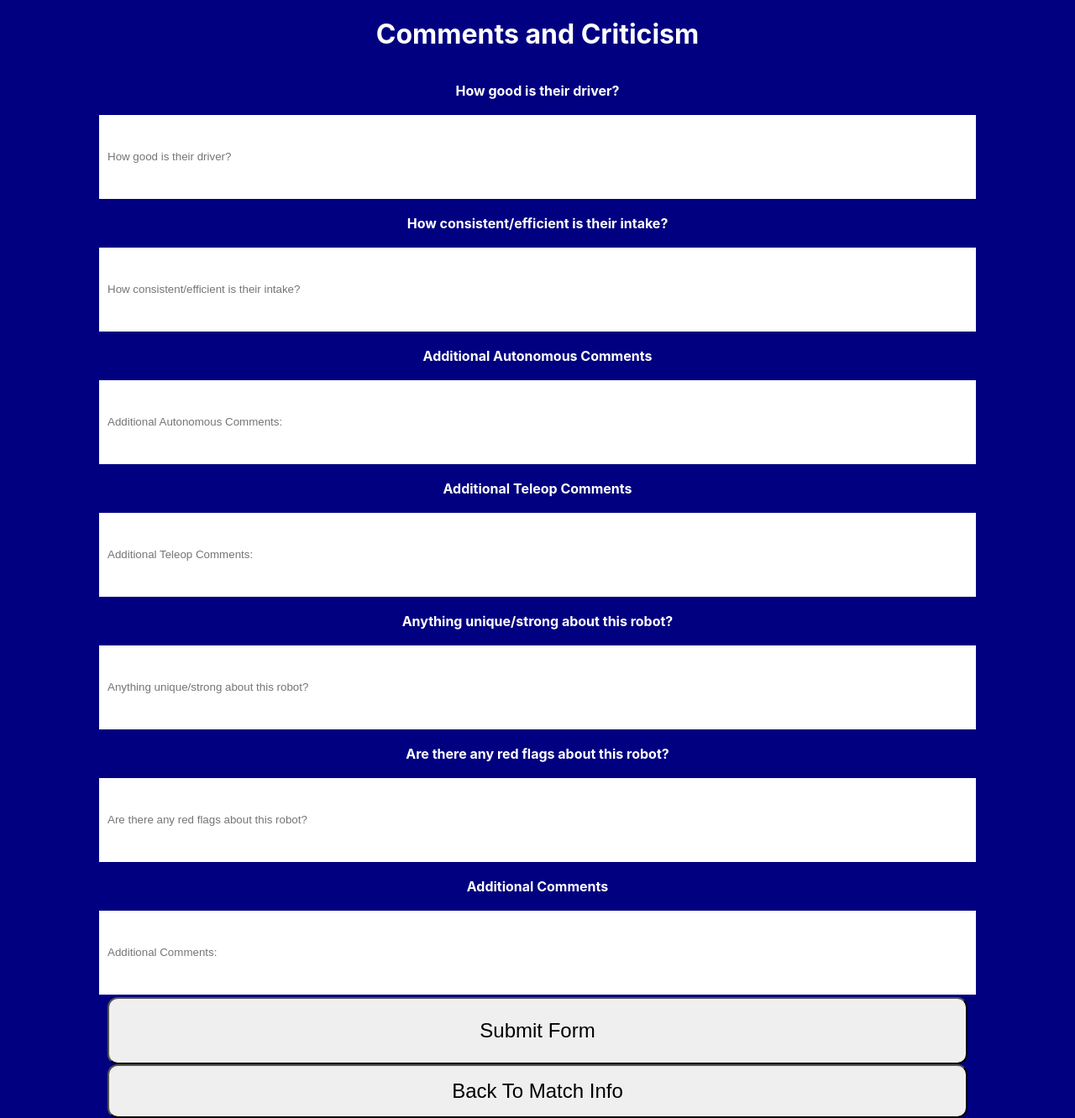
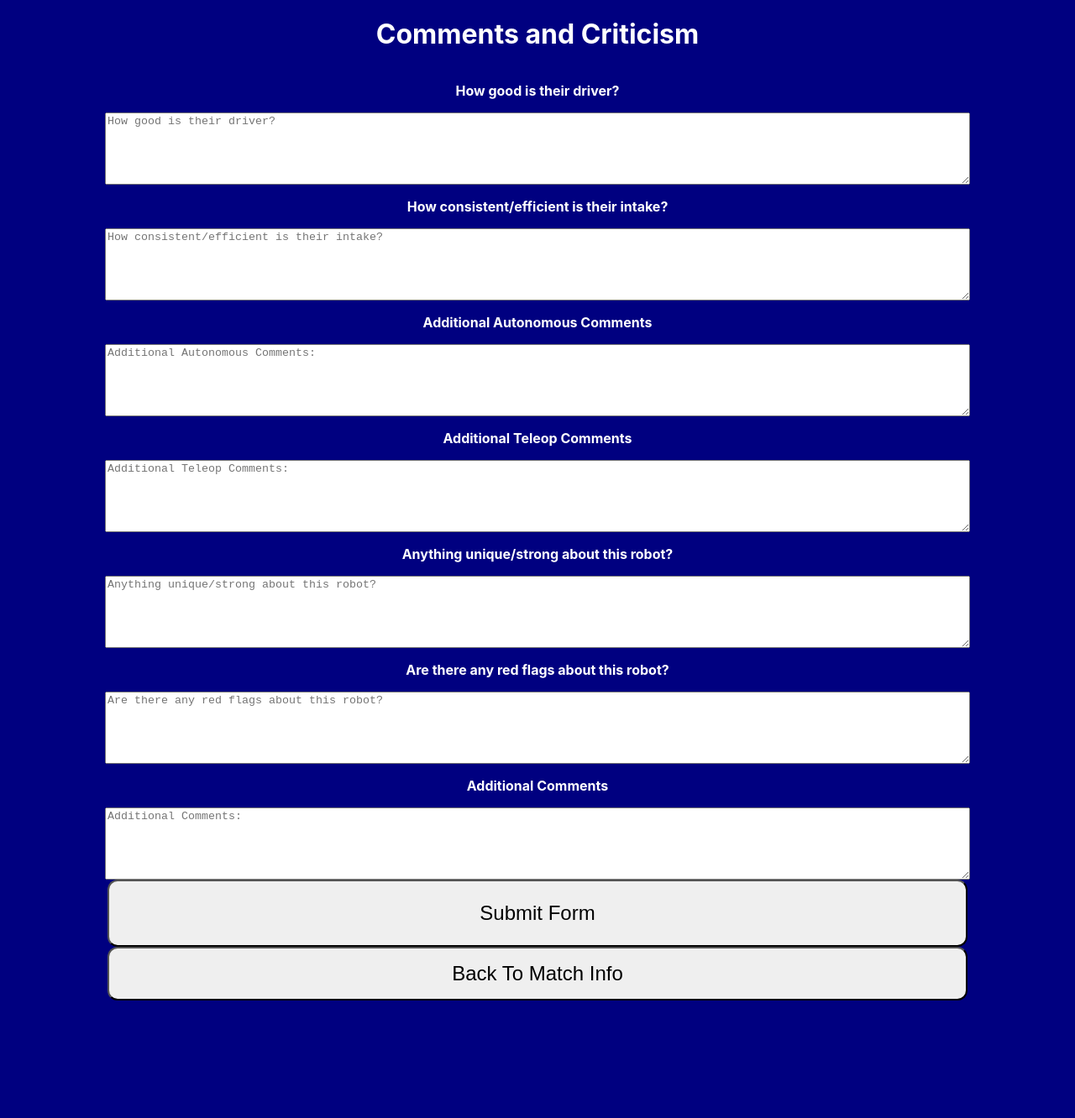
Before and after one commit to nerdherd/Nerd-Search, a React (Create React App) app in the folder Scouting-Form/: page /comments in a window 1280 px wide. Shown: the whole page at 84% size. After the commit the page ends 1192 px from the top, so only its background shows below. Built offline with nearby package versions, Linux system fonts and the light colour scheme.

Commit message:
Change comment boxes to wrap text
Use "textarea" instead of "input" to wrap the text for the comment inputs so users can see what they type

```diff
--- a/Scouting-Form/src/Pages/Comments.js
+++ b/Scouting-Form/src/Pages/Comments.js
@@ -45,74 +45,74 @@ function Comments({scouterComments, setScouterComments, completedForms, setCompl
         <div id='scouterComments'>
             <h1 id='title'>Comments and Criticism</h1>
             <p id="driverCommentsHeader"><b>How good is their driver?</b></p>
-            <input
+            <textarea
                 name = "driverComments"
                 placeholder="How good is their driver?"
                 onChange={handleChange}
-                type='text'
+                type='textarea'
                 value={scouterComments.driverComments}
                 className='inputField'
-            ></input>
+            ></textarea>
 
             <p id="intakeCommentsHeader"><b>How consistent/efficient is their intake?</b></p>
-            <input
+            <textarea
                 name = "intakeComments"
                 placeholder="How consistent/efficient is their intake?"
                 type='text'
                 onChange={handleChange}
                 className='inputField'
                 value={scouterComments.intakeComments}
-            ></input>
+            ></textarea>
 
             <p id="autoCommentsHeader"><b>Additional Autonomous Comments</b></p>
-            <input
+            <textarea
                 name = "autonomousComments"
                 placeholder="Additional Autonomous Comments:"
                 type='text'
                 onChange={handleChange}
                 className='inputField'
                 value={scouterComments.autonomousComments}
-            ></input>
+            ></textarea>
 
             <p id="teleopCommentsHeader"><b>Additional Teleop Comments</b></p>
-            <input
+            <textarea
                 name = "teleopComments"
                 placeholder="Additional Teleop Comments:"
                 onChange={handleChange}
                 type='text'
                 value={scouterComments.teleopComments}
                 className='inputField'
-            ></input>
+            ></textarea>
 
             <p id="uniqueCommentsHeader"><b>Anything unique/strong about this robot?</b></p>
-             <input
+             <textarea
                 name = "uniqueComments"
                 placeholder="Anything unique/strong about this robot?"
                 type='text'
                 onChange={handleChange}
                 className='inputField'
                 value={scouterComments.uniqueComments}
-            ></input>
+            ></textarea>
 
             <p id="redFlagsHeader"><b>Are there any red flags about this robot?</b></p>
-            <input
+            <textarea
                 name = "redFlags"
                 placeholder="Are there any red flags about this robot?"
                 type='text'
                 className='inputField'
                 onChange={handleChange}
                 value={scouterComments.redFlags}
-            ></input>
+            ></textarea>
 
             <p id="additionalCommentsHeader"><b>Additional Comments</b></p>
-            <input
+            <textarea
                 name = "additionalComments"
                 placeholder="Additional Comments:"
                 type='text'
                 className='inputField'
                 onChange={handleChange}
                 value={scouterComments.additionalComments}
-            ></input>
+            ></textarea>
 
             <button type='submit' onClick={handleSubmit} id='submitButton'>Submit Form</button>
             <button type='back' onClick={handleBack}>Back To Match Info</button>
--- a/Scouting-Form/src/Pages/styles/comments.css
+++ b/Scouting-Form/src/Pages/styles/comments.css
@@ -1,6 +1,6 @@
 /* change colors for input field soon */
 
-.inputField {
+.textarea {
     width: 80%;
     height: 10%;
     padding: 10px;
```
